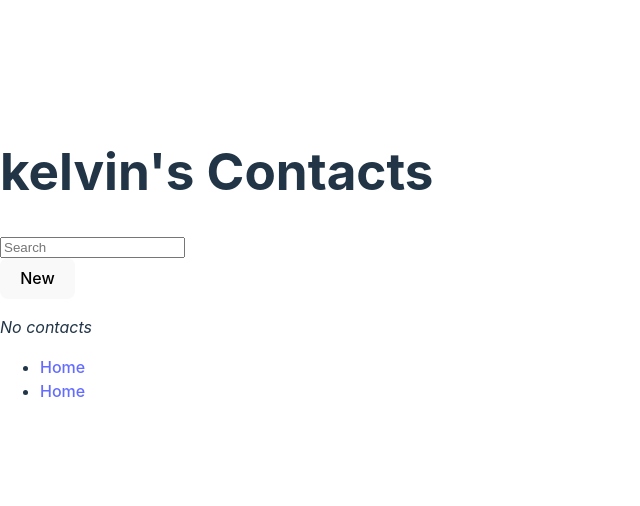
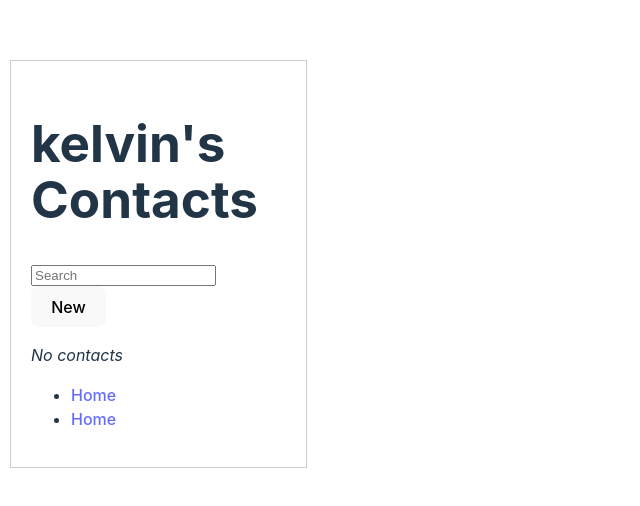
Before and after one commit to smartkelvin123/contact-checker, a React (Vite) app: page / in a window 1280 px wide. Shown: the part 136-642 px from the top of the page, without its empty margins (0-640 px from the left). Built offline with nearby package versions, Linux system fonts and the light colour scheme.

Commit message:
updated css

```diff
--- a/src/index.css
+++ b/src/index.css
@@ -117,3 +117,37 @@ button:focus-visible {
 #contact-form button[type="submit"] {
   background-color: #28a745;
 }
+
+
+/* .edit-contact-container {
+  border: 1px solid #ccc;
+  padding: 20px;
+  margin: 10px;
+  /* width: 50%;
+  box-sizing: border-box;
+  float: right;
+}  */
+
+.edit-container {
+  border: 1px solid #ccc;
+  padding: 20px;
+  margin: 10px;
+  /* width: 50%;  */
+  box-sizing: border-box;
+  float: right;
+}
+
+.clearfix::after {
+  content: "";
+  clear: both;
+  display: table;
+}
+
+ .root-container {
+  border: 1px solid #ccc;
+  padding: 20px;
+  margin: 10px;
+  width: 60%;
+  box-sizing: border-box;
+  float: left;
+}
--- a/src/main.jsx
+++ b/src/main.jsx
@@ -37,6 +37,8 @@ const router = createBrowserRouter([
 
 ReactDOM.createRoot(document.getElementById("root")).render(
   <React.StrictMode>
-    <RouterProvider router={router} />
+    <div className="clearfix">
+      <RouterProvider router={router} />
+    </div>
   </React.StrictMode>
 );
--- a/src/routes/edit.jsx
+++ b/src/routes/edit.jsx
@@ -1,6 +1,7 @@
 import React from "react";
 import { Form, useLoaderData, redirect } from "react-router-dom";
 import { updateContact } from "../Contacts";
+// import "./index.css";
 
 export async function action({ request, params }) {
   const formData = await request.formData();
@@ -13,7 +14,7 @@ export default function EditContact() {
   const { contact } = useLoaderData();
 
   return (
-    <Form method="post" id="contact-form">
+    <Form method="post" id="contact-form" className="edit-container">
       <p>
         <span>Name</span>
         <input
--- a/src/routes/root.jsx
+++ b/src/routes/root.jsx
@@ -1,10 +1,11 @@
-import { Outlet, Link, useLoaderData, Form } from "react-router-dom";
+import { Outlet, Link, useLoaderData, Form, redirect } from "react-router-dom";
+// import "./index.css";
 
 import { getContacts, createContact } from "../Contacts";
 
 export async function action() {
   const contact = await createContact();
-  return { contact };
+  return redirect(`/contacts/${contact.id}/edit`);
 }
 
 export async function loader() {
@@ -16,7 +17,7 @@ export default function Root() {
   const { contacts } = useLoaderData();
   return (
     <>
-      <div id="sidebar">
+      <div id="sidebar" className="root-container">
         <h1>kelvin's Contacts</h1>
         <div>
           <form id="search-form" role="search">
```
